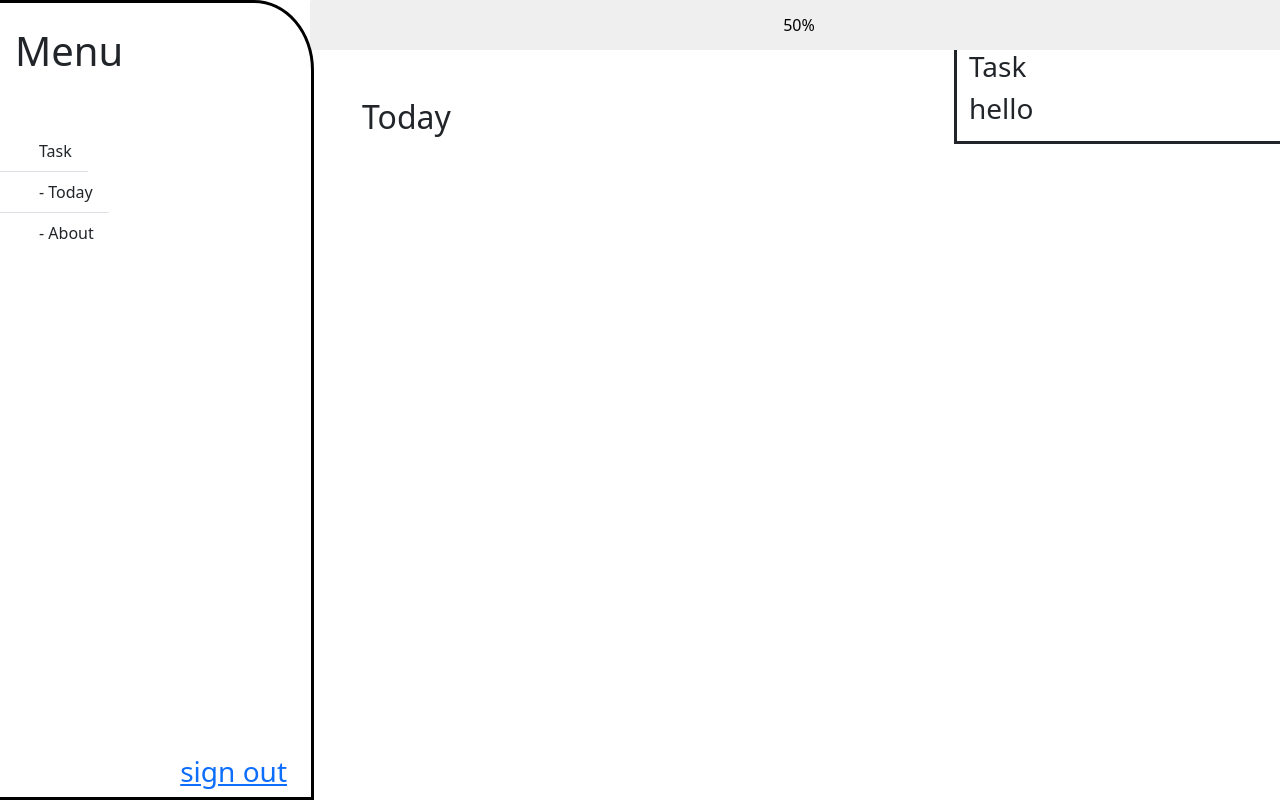
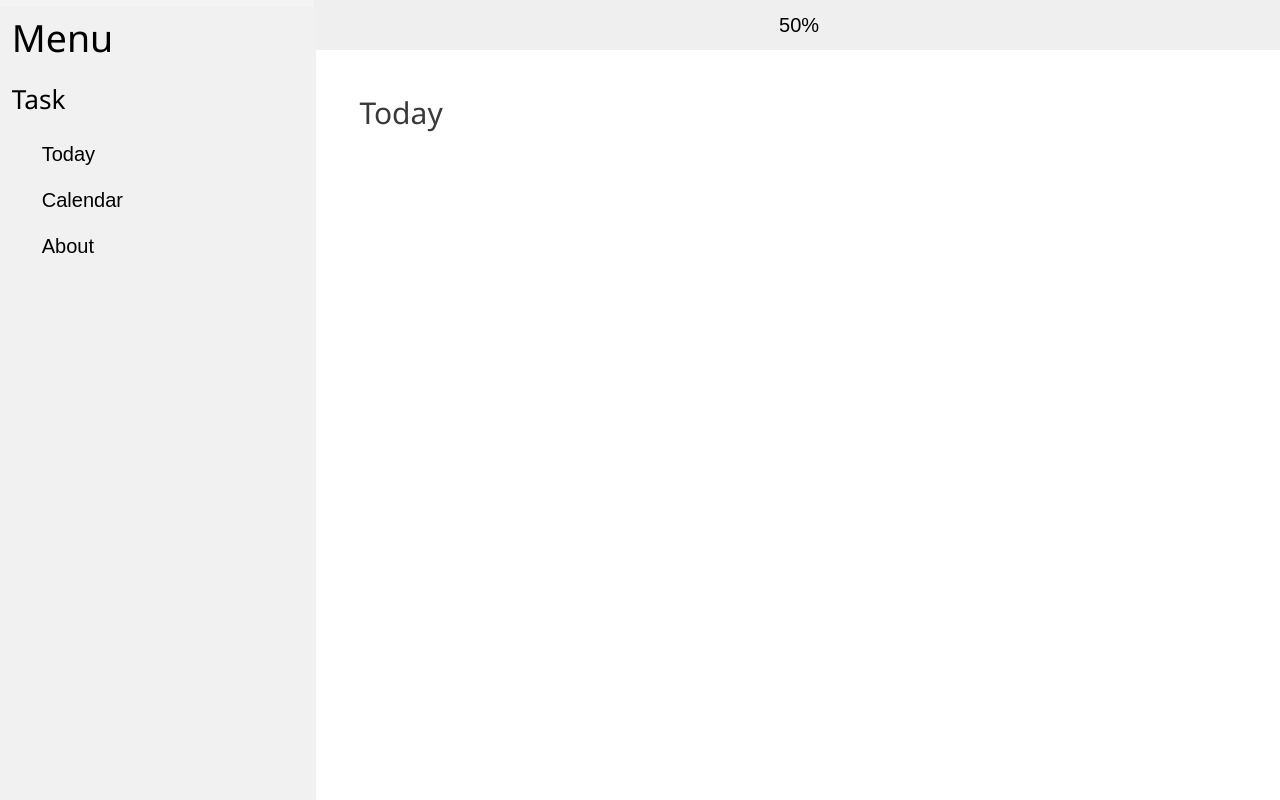
Before and after one commit to chalatphon/Echo, a Flask app: page /dashboard in a window 1280 px wide. Run offline with Flask 3, Linux system fonts and the light colour scheme; a user stored in the database is signed in; some libraries are stand-ins or nearby versions; some web fonts are replaced.

Commit message:
minor changes

```diff
--- a/static/custom.css
+++ b/static/custom.css
@@ -81,7 +81,7 @@
     border-radius: 10px;
 }
 .border-white{
-    border-color: #fefefe;
+    border-color: rgb(255, 255, 255,0.3);
 }
 .mini-center{
     display: flex;
--- a/static/dash.css
+++ b/static/dash.css
@@ -1,3 +1,9 @@
+body{
+    font-family: 'Gelion', sans-serif;
+    font-weight: 500;
+    font-size: 20px;
+    color: #3a3a3a;
+}
 .box{
     height: 100vh;
 
@@ -13,15 +19,16 @@
 .check{
     border-style:solid ;
 }
+
 .box-solid{
+    background-color: rgb(244, 244, 244);
     border-style: solid;
-    border-color:black ;
-    border-width: 3px;
-    border-top-right-radius: 60px 70px;
+    border-color:rgb(244, 244, 244) ;
+    border-width: 7px;
 }
 .bar{
     height: 50px;
-    width:90%;
+    width:100%;
 }
 .btn-A{
     border:none;
@@ -35,3 +42,7 @@
     cursor: pointer;
     color: #fefefe;
 }
+.checkbox{
+    border: solid black;
+    border-width: 20px;
+}
--- a/templates/dashboard.html
+++ b/templates/dashboard.html
@@ -4,7 +4,9 @@
 <head>
     <meta charset="UTF-8">
     <meta name="viewport" content="width=device-width, initial-scale=1.0">
-    <title>Document</title>
+    <title>Echo</title>
+    <link rel="stylesheet" href="https://www.w3schools.com/w3css/4/w3.css">
+    <link href="https://fonts.cdnfonts.com/css/gelion" rel="stylesheet">
     <link href="https://cdn.jsdelivr.net/npm/bootstrap@5.3.2/dist/css/bootstrap.min.css" rel="stylesheet"
         integrity="sha384-T3c6CoIi6uLrA9TneNEoa7RxnatzjcDSCmG1MXxSR1GAsXEV/Dwwykc2MPK8M2HN" crossorigin="anonymous">
     <link rel="stylesheet" href="../static/dash.css">
@@ -15,12 +17,15 @@
         <div class="row box">
             <div class="col-md-3 box-solid box-relative p-0 m-0">
                 <div class="d-flex box-absolute">
-                    <ul class="list-group list-group-flush d-flex align-items-start box-absolute">
-                        <h3 class="pt-4 ps-4 h1">Menu</h3>
-                        <li class="list-group-item ps-5 mt-5">Task</li>
-                        <li class="list-group-item ps-5">- Today</li>
-                        <li class="list-group-item ps-5">- About</li>
-                    </ul>
+                    <div class="w3-sidebar w3-light-grey w3-bar-block" style="width:25%">
+                        <h1 class="w3-bar-item">Menu</h1>
+                        <h3 class="w3-bar-item">Task</h3>
+                            <ul>
+                                <a href="#" class="w3-bar-item w3-button">Today</a>
+                               <a href="#" class="w3-bar-item w3-button">Calendar</a>
+                               <a href="#" class="w3-bar-item w3-button">About</a>
+                            </ul>
+                      </div>
                 </div>
                 <div class="d-flex align-items-end box-absolute justify-content-end">
                     <a href="{{url_for('logout')}}" class="d-flex  pe-4">
@@ -41,10 +46,6 @@
                     <div class="col-md-8">
                         <h2 class="ms-5 mt-5">Today</h2>
                     </div>
-                    <div class="col-md-4 " style="border-bottom-style:solid ; border-left-style:solid ;">
-                        <h3>Task</h3>
-                        <h3>hello</h3>
-                    </div>
                 </div>
             </div>
         </div>
```
